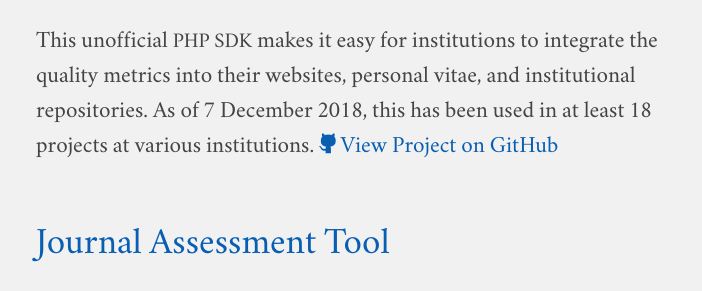
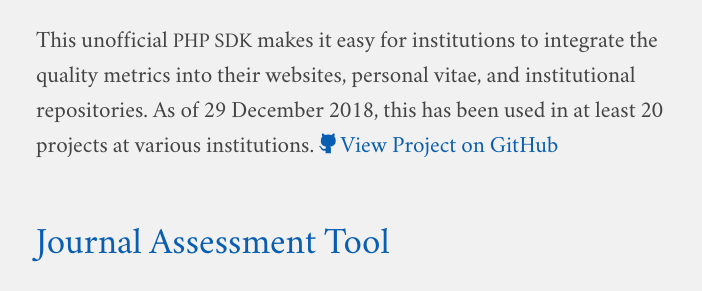
Before and after one commit to jaredhowland/jaredhowland.github.io, a Jekyll site: the page built from content/projects.md, in a window 1280 px wide and 900 px high, scrolled down 1819 px. Shown: the part 227-518 px from the top of the window, without its empty margins (284-986 px from the left). Built offline with Jekyll 4.4.1, drawn with Linux system fonts in a browser that asks for light colours.

Commit message:
Update projects.md

```diff
--- a/content/projects.md
+++ b/content/projects.md
@@ -27,7 +27,7 @@ I presented this to <span class="caps">UALC</span> who then decided to use this
 
 Scopus is an abstract and citation database created by Elsevier. It incorporates important bibliometric data about publications (journal articles, books, and other published materials) to help researchers find high-quality research. It is also used to help researchers determine the relative strength of the publications they wish to submit manuscripts and to track various measures of quality of their existing publications.
 
-This unofficial <span class="caps">PHP SDK</span> makes it easy for institutions to integrate the quality metrics into their websites, personal vitae, and institutional repositories. As of 7 December 2018, this has been used in at least 18 projects at various institutions. <a class="watch btn" href="https://github.com/HBLL-Collection-Development/scopus-api"><i class="icon-github"></i> View Project on GitHub</a>
+This unofficial <span class="caps">PHP SDK</span> makes it easy for institutions to integrate the quality metrics into their websites, personal vitae, and institutional repositories. As of 29 December 2018, this has been used in at least 20 projects at various institutions. <a class="watch btn" href="https://github.com/HBLL-Collection-Development/scopus-api"><i class="icon-github"></i> View Project on GitHub</a>
 
 ## [Journal Assessment Tool][2]
 ### 2009–Present
```
